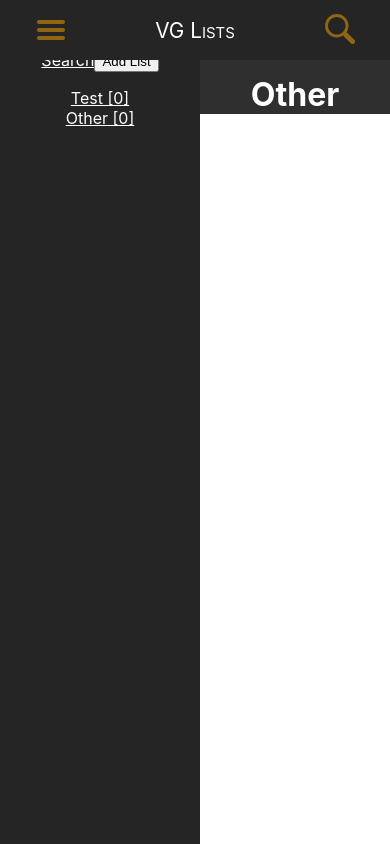
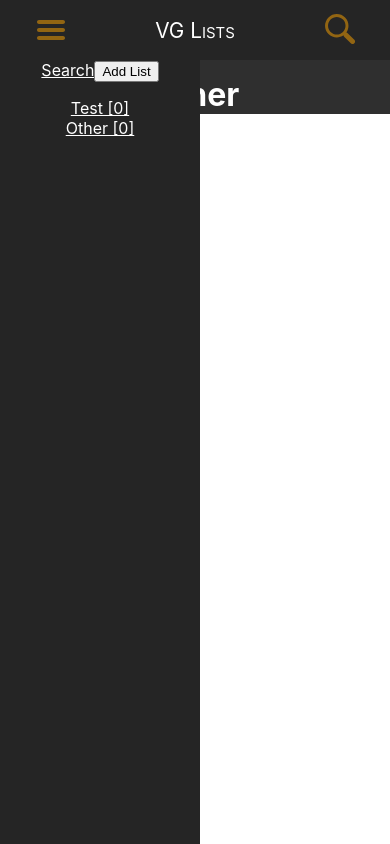
Before and after one commit to Flakari/vg-lists, a React (Create React App) app: page /vg-lists/other in a window 390 px wide. Built offline with nearby package versions, Linux system fonts and the light colour scheme.

Commit message:
Added new breakpoints scss file for global breakpoint consistency, sidebar now functions properly in mobile view.

```diff
--- a/src/App.js
+++ b/src/App.js
@@ -1,5 +1,5 @@
 import React, { useState, useEffect } from 'react';
-import './App.css';
+import './App.scss';
 import Sidebar from './components/Sidebar/Sidebar';
 import SearchResults from './components/SearchResults/SearchResults';
 import GameList from './components/GameList/GameList';
@@ -22,6 +22,7 @@ const App = () => {
 		}
 	]);
 	const [games, setGames] = useState({});
+	const [showSidebar, setShowSidebar] = useState(false);
 
 	useEffect(() => {
 		console.log(games);
@@ -37,6 +38,10 @@ const App = () => {
 
 	const setGamesList = (games) => {
 		setGames(games);
+	};
+
+	const setSidebarVisibility = () => {
+		setShowSidebar(!showSidebar);
 	};
 
 	const addGameToList = (gameName, listName) => {
@@ -144,8 +149,8 @@ const App = () => {
   	return (
     	<div className="App">
 			<Router basename='/vg-lists'>
-				<Header setData={setData}/>
-				<Sidebar lists={lists} add={addNewList}/>
+				<Header setData={setData} setSidebar={setSidebarVisibility}/>
+				<Sidebar lists={lists} add={addNewList} showSidebar={showSidebar}/>
 				<div id="main-container">
 					<Switch>
 						<Route exact path="/">
--- a/src/App.css
+++ b/src/App.scss
@@ -1,32 +1,11 @@
+@use './breakpoints.scss';
+
 .App {
   text-align: center;
 }
 
 img {
   width: 50%;
-}
-
-#sidebar {
-  background-color: #252525;
-  color: white;
-  height: 100vh;
-  width: 15vw;
-  min-width: 200px;
-  position: fixed;
-  top: 0;
-  padding-top: 50px;
-}
-
-#sidebar ul {
-  padding: 0;
-}
-
-#sidebar li {
-  list-style-type: none;
-}
-
-#sidebar a {
-  color: white;
 }
 
 #main-container {
@@ -134,8 +113,8 @@ img {
   background-color: lightgreen;
 }
 
-@media screen and (max-width: 450px) {
-  #search-container {
-    display: none;
+@media screen and (max-width: breakpoints.$mobile) {
+  #main-container {
+    margin-left: 0;
   }
 }
--- /dev/null
+++ b/src/breakpoints.scss
@@ -0,0 +1 @@
+$mobile: 575px;
--- a/src/components/Header/Header.js
+++ b/src/components/Header/Header.js
@@ -12,7 +12,7 @@ const Header = (props) => {
     return (
         <>
             <header>
-                <button><img src={require("../../images/Hamburger_icon.svg")} alt="Toggle Lists"></img></button>
+                <button onClick={props.setSidebar}><img src={require("../../images/Hamburger_icon.svg")} alt="Toggle Lists"></img></button>
                 <p>VG Lists</p>
                 <div id="search-container">
                     <Searchbar setData={props.setData} />
--- a/src/components/Sidebar/Sidebar.js
+++ b/src/components/Sidebar/Sidebar.js
@@ -1,4 +1,5 @@
 import React, { useState, useEffect } from 'react';
+import './Sidebar.scss';
 import { Link } from 'react-router-dom';
 
 const Sidebar = (props) => {
@@ -33,7 +34,7 @@ const Sidebar = (props) => {
     );
 
     return (
-        <div id="sidebar">
+        <div id="sidebar" className={props.showSidebar ? 'visible' : null}>
             <Link to={'/'}>Search</Link>
             <button onClick={buttonClickHandler}>{inputVisible ? 'Cancel' : 'Add List'}</button>
             {inputVisible ? input : null}
--- /dev/null
+++ b/src/components/Sidebar/Sidebar.scss
@@ -0,0 +1,34 @@
+@use '../../breakpoints.scss';
+
+#sidebar {
+    background-color: #252525;
+    color: white;
+    height: 100vh;
+    width: 15vw;
+    min-width: 200px;
+    position: fixed;
+    top: 0;
+    left: 0;
+    padding-top: 60px;
+    z-index: 1;
+
+    a {
+        color: white;
+    }
+
+    ul {
+        padding: 0;
+
+        li {
+            list-style-type: none;
+        }
+    }
+
+    @media screen and (max-width: breakpoints.$mobile) {
+        transition: left 0.5s ease-in-out;
+
+        &.visible {
+            left: -200px;
+        }
+    }
+}
```
Also changed, not shown: src/components/Header/Header.scss (+5 -3 lines).
